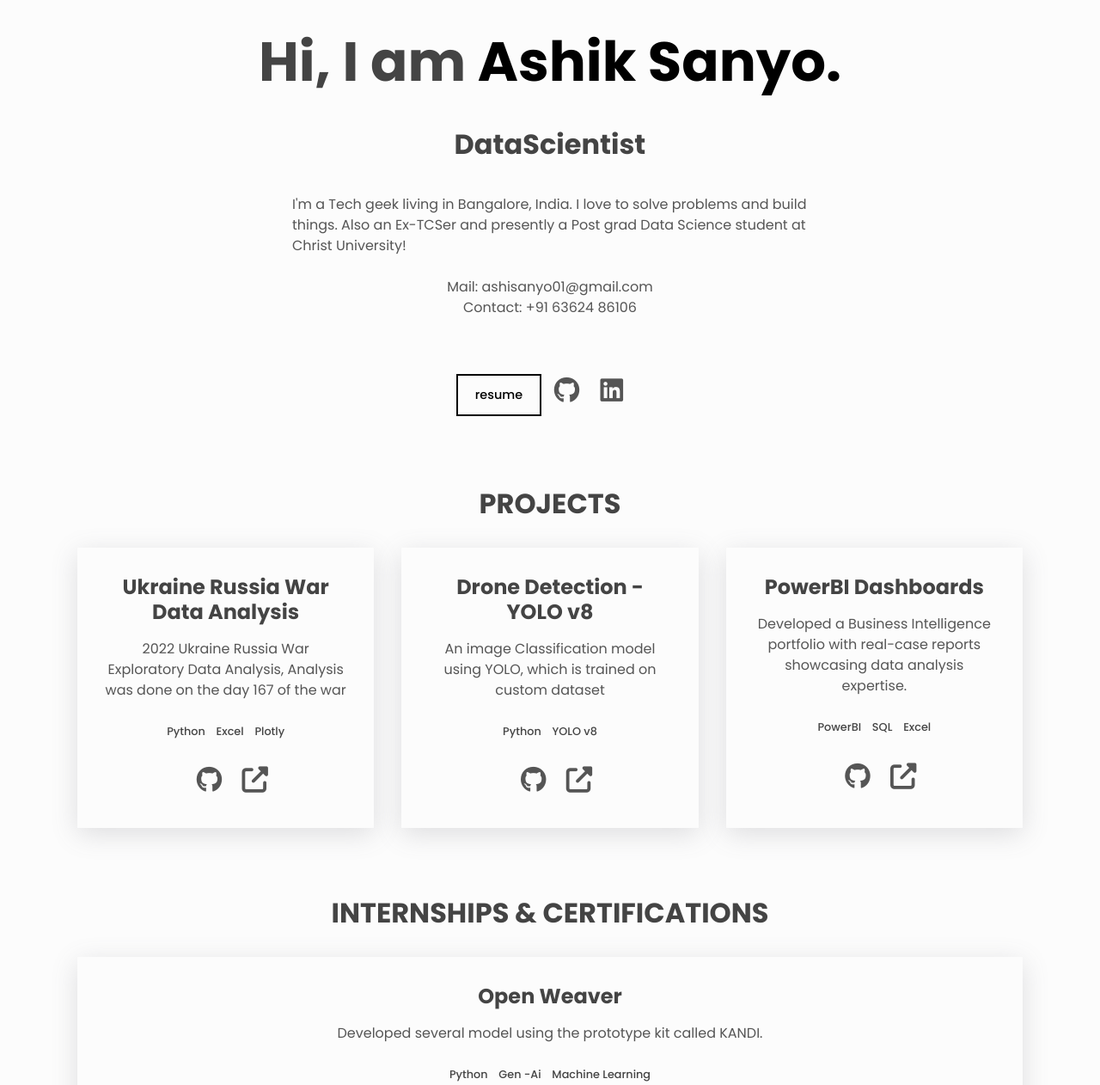
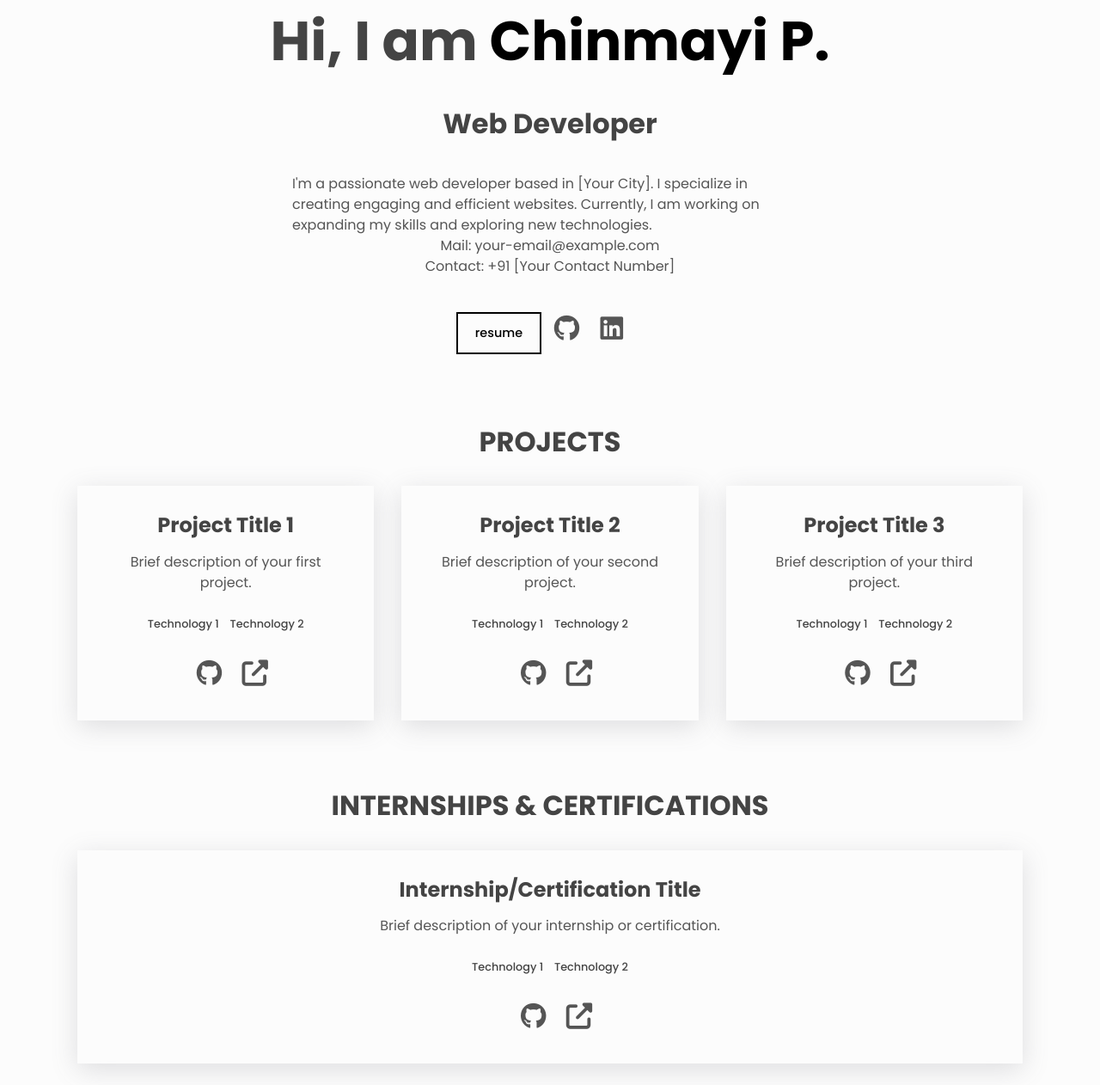
Before and after one commit to Chinmayi20136/Chinmayi, a plain HTML site: page index.html in a window 1280 px wide. Shown: the part 166-1428 px from the top of the page at 86% size. Drawn offline with Linux system fonts and the light colour scheme.

Commit message:
Update index.html

```diff
--- a/index.html
+++ b/index.html
@@ -1,14 +1,3 @@
-<!-- Go to this github repo  https://github.com/ashiksanyo10/Port_Temp.git and clone it to your local machine -->
-<!-- Open the local copy of code and edit the templete -->
-
-
-<!-- Dont alter any tags, fill in you information on required field only and dont alter style.css and javascript file-->
-<!-- once editing the templete, Create a github repo and push the code-->
-<!-- you can host the website on gitpages or netlify  -->
-<!---->
-
-
-
 <!DOCTYPE html>
 <html lang="en">
   <head>
@@ -26,15 +15,15 @@
       crossorigin="anonymous"
     ></script>
     <link rel="stylesheet" href="styles.css" />
-    <title>Chinmayi P</title>    <!-- Change it your name  --> .
+    <title>Chinmayi P</title>
   </head>
   <body class="light" id="top">
     <header class="header center">
       <h3>
-        <a href="" class="link"
-          >{AS}. <!--insert your initials here --></a
-        >
-      </h3> <!--use the linkedIn or any link in above href-->
+        <a href="https://www.linkedin.com/in/chinmayi-p" class="link">
+          CP
+        </a>
+      </h3>
 
       <nav class="nav center">
         <ul class="nav__list center">
@@ -47,9 +36,6 @@
           <li class="nav__list-item">
             <a class="link link--nav" href="#Internship">Internship</a>
           </li>
-          <!--   <li class="nav__list-item">
-            <a class="link link--nav" href="#Exp">Experience</a>
-          </li>-->
         </ul>
 
         <button type="button" aria-label="toggle theme" class="btn btn--icon">
@@ -69,36 +55,36 @@
     <main>
       <!-- About -->
       <div class="about center">
-        <h1>Hi, I am <span class="about__name">Ashik Sanyo.</span></h1>
-        <h2 class="about__role"> DataScientist</h2>
-        <p class="about__desc"> <!-- Edit the About make sure you add your degree!-->
-          I'm a Tech geek living in Bangalore, India. I love to solve problems and build things. Also an Ex-TCSer and presently a Post grad Data Science student at Christ University!
-        </p> <!-- about you -->
-        <br>
-        <a href="mailto:ashiksanyo01@gmail.com">Mail: ashisanyo01@gmail.com </a><p> Contact: +91 63624 86106</p>  <!--Change it to your mail id and contact no-->
-      </br>
-
+        <h1>Hi, I am <span class="about__name">Chinmayi P.</span></h1>
+        <h2 class="about__role">Web Developer</h2>
+        <p class="about__desc">
+          I'm a passionate web developer based in [Your City]. I specialize in creating engaging and efficient websites. Currently, I am working on expanding my skills and exploring new technologies.
+        </p>
+        <a href="mailto:your-email@example.com">Mail: your-email@example.com</a>
+        <p>Contact: +91 [Your Contact Number]</p>
 
         <div class="about__contact center">
-          <a href="https://drive.google.com/file/d/1fiYlv7Ou0tKWSdUlQwpc5Ye3hDEya3kK/view" target="_blank"  > <!-- drive link for resume-->
+          <a href="https://drive.google.com/file/d/1fiYlv7Ou0tKWSdUlQwpc5Ye3hDEya3kK/view" target="_blank">
             <span class="btn btn--outline">Resume</span>
           </a>
 
           <a
-            href="https://github.com/ashiksanyo10" target="_blank"
+            href="https://github.com/yourusername"
+            target="_blank"
             aria-label="github"
             class="link link--icon"
           >
             <i aria-hidden="true" class="fab fa-github"></i>
-          </a> <!-- Github profile Link-->
+          </a>
 
           <a
-            href="https://linkedin.com/in/ashiksanyo" target="_blank"
+            href="https://linkedin.com/in/chinmayi-p"
+            target="_blank"
             aria-label="linkedin"
             class="link link--icon"
           >
             <i aria-hidden="true" class="fab fa-linkedin"></i>
-          </a> <!-- LinledIn profile Link-->
+          </a>
         </div>
       </div>
 
@@ -108,46 +94,19 @@
 
         <div class="projects__grid">
           <div class="project">
-            <h3>Ukraine Russia War Data Analysis</h3> <!--Peoject Title -->
+            <h3>Project Title 1</h3>
             <p class="project__description">
-              2022 Ukraine Russia War Exploratory Data Analysis, Analysis was done on the day 167 of the war
-            </p> <!--Project description-->
+              Brief description of your first project.
+            </p>
             <ul class="project__stack">
-              <li class="project__stack-item">Python</li>
-              <li class="project__stack-item">Excel</li>
-              <li class="project__stack-item">Plotly</li>
+              <li class="project__stack-item">Technology 1</li>
+              <li class="project__stack-item">Technology 2</li>
             </ul>
 
             <a
-              href="https://github.com/ashiksanyo10/Russia-Ukraine_War_EDA" target="_blank"
+              href="https://github.com/yourusername/yourproject1"
+              target="_blank"
               aria-label="source code"
-              class="link link--icon"
-            >  <!--Project link-->
-
-              <i aria-hidden="true" class="fab fa-github"></i>
-            </a>
-            <a
-              href="https://example.com"
-              aria-label="live preview"
-              class="link link--icon"
-            > <!--Project demo or git link-->
-              <i aria-hidden="true" class="fas fa-external-link-alt"></i>
-            </a>
-          </div>
-
-          <div class="project">
-            <h3>Drone Detection - YOLO v8</h3>
-            <p class="project__description">
-              An image Classification model using YOLO, which is trained on custom dataset
-            </p>
-            <ul class="project__stack">
-              <li class="project__stack-item">Python</li>
-              <li class="project__stack-item">YOLO v8</li>
-            </ul>
-
-            <a
-              href="https://github.com/ashiksanyo10/DroneXYOLOv8" target="_blank"
-              aria-label="https://github.com/ashiksanyo10/DroneXYOLOv8" target="_blank"
               class="link link--icon"
             >
               <i aria-hidden="true" class="fab fa-github"></i>
@@ -162,19 +121,46 @@
           </div>
 
           <div class="project">
-            <h3>PowerBI Dashboards</h3>
+            <h3>Project Title 2</h3>
             <p class="project__description">
-              Developed a Business Intelligence portfolio with real-case reports showcasing data analysis expertise.
+              Brief description of your second project.
             </p>
             <ul class="project__stack">
-              <li class="project__stack-item">PowerBI</li>
-              <li class="project__stack-item">SQL</li>
-              <li class="project__stack-item">Excel</li>
+              <li class="project__stack-item">Technology 1</li>
+              <li class="project__stack-item">Technology 2</li>
             </ul>
 
             <a
-              href="https://www.novypro.com/profile_projects/ashiksanyo" target="_blank"
-              aria-label="https://www.novypro.com/project/us-sales-dash" target="_blank"
+              href="https://github.com/yourusername/yourproject2"
+              target="_blank"
+              aria-label="source code"
+              class="link link--icon"
+            >
+              <i aria-hidden="true" class="fab fa-github"></i>
+            </a>
+            <a
+              href="https://example.com"
+              aria-label="live preview"
+              class="link link--icon"
+            >
+              <i aria-hidden="true" class="fas fa-external-link-alt"></i>
+            </a>
+          </div>
+
+          <div class="project">
+            <h3>Project Title 3</h3>
+            <p class="project__description">
+              Brief description of your third project.
+            </p>
+            <ul class="project__stack">
+              <li class="project__stack-item">Technology 1</li>
+              <li class="project__stack-item">Technology 2</li>
+            </ul>
+
+            <a
+              href="https://github.com/yourusername/yourproject3"
+              target="_blank"
+              aria-label="source code"
               class="link link--icon"
             >
               <i aria-hidden="true" class="fab fa-github"></i>
@@ -190,25 +176,24 @@
         </div>
       </section>
 
-      <section id="Internship" class="section Internship" id="Internship">
+      <section id="Internship" class="section Internship">
         <h2 class="section__title">Internships & Certifications</h2>
 
         <div class="project">
-        <h3>Open Weaver</h3>
+          <h3>Internship/Certification Title</h3>
           <p class="project__description">
-          Developed several model using the prototype kit called KANDI.
+            Brief description of your internship or certification.
           </p>
           <ul class="project__stack">
-          <li class="project__stack-item">Python</li>
-          <li class="project__stack-item">Gen -Ai</li>
-          <li class="project__stack-item">Machine Learning</li>
+            <li class="project__stack-item">Technology 1</li>
+            <li class="project__stack-item">Technology 2</li>
           </ul>
 
           <a
-          href=""
-          aria-label="https://www.novypro.com/project/us-sales-dash" target="_blank"
+            href="https://example.com"
+            aria-label="source code"
             class="link link--icon"
-        > <!-- Include the certification links and  -->
+          >
             <i aria-hidden="true" class="fab fa-github"></i>
           </a>
           <a
@@ -219,17 +204,13 @@
             <i aria-hidden="true" class="fas fa-external-link-alt"></i>
           </a>
         </div>
-    </div>
       </section>
-
- <!-- duplicate the above section and you can change it to paper or experience-->
-
 
       <!-- Skills -->
       <section class="section skills" id="skills">
         <h2 class="section__title">Skills</h2>
         <ul class="skills__list">
-          <li class="skills__list-item btn btn--plain">HTML</li>                        <!--You can fill in the elective course and you can remove extras-->
+          <li class="skills__list-item btn btn--plain">HTML</li>
           <li class="skills__list-item btn btn--plain">CSS</li>
           <li class="skills__list-item btn btn--plain">JavaScript</li>
           <li class="skills__list-item btn btn--plain">React</li>
@@ -238,16 +219,17 @@
           <li class="skills__list-item btn btn--plain">Computer Vision</li>
           <li class="skills__list-item btn btn--plain">Git</li>
           <li class="skills__list-item btn btn--plain">A/B Testing</li>
-          <li class="skills__list-item btn btn--plain">Adobe Creative Suit</li>
+          <li class="skills__list-item btn btn--plain">Adobe Creative Suite</li>
         </ul>
       </section>
+    </main>
 
     <footer class="footer">
       <a
         href=""
         class="link footer__link"
       >
-        Created By Ashik Sanyo! <!-- edit it to your name -->
+        Created By Chinmayi P
       </a>
     </footer>
 
@@ -259,6 +241,6 @@
       </div>
     </div>
 
-    <script src="./script.js"></script>
+    <script src="script.js"></script>
   </body>
 </html>
```
Lines whose indentation alone changed are shown as unchanged.
